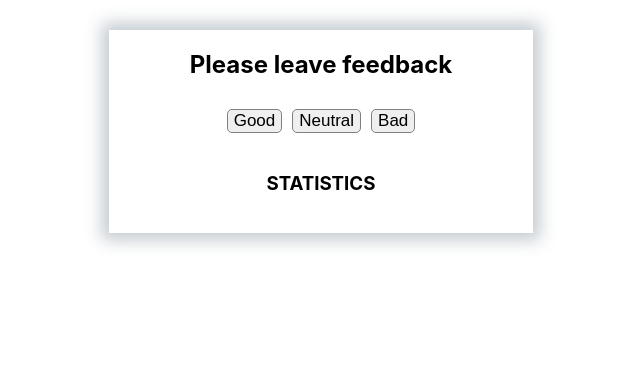
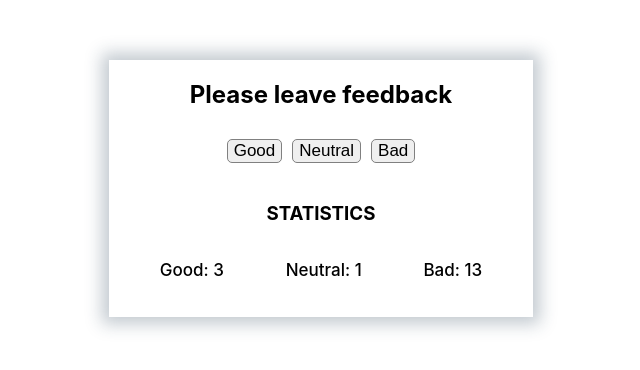
Before and after one commit to ololosh-tralevich/goit-react-hw-02-feedback, a React (Create React App) app: page / in a window 1280 px wide. Shown: the top 370 px of the page, without its empty margins (319-959 px from the left). Built offline with nearby package versions, Linux system fonts and the light colour scheme.

Commit message:
porn with first task

```diff
--- a/src/components/feedback/feedback.jsx
+++ b/src/components/feedback/feedback.jsx
@@ -1,25 +1,52 @@
+import { Component } from 'react';
+
 import styles from './feedback.module.css';
+// import PropTypes from "prop-types";
 
-const Feedback = () => {
+class Feedback extends Component {
+  state = {
+    good: 3,
+    neutral: 1,
+    bad: 13,
+  };
+
+  render() {
     return (
       <section className={styles.mainContainer}>
         <div className={styles.feedbackBlock}>
           <h2>Please leave feedback</h2>
-        <button className={styles.ratingButton}>Good</button>
+          <button
+            className={styles.ratingButton}
+            onClick={evt => (this.state.good += 1)}
+          >
+            Good
+          </button>
           <button className={styles.ratingButton}>Neutral</button>
           <button className={styles.ratingButton}>Bad</button>
         </div>
-      <div>
+        <div className={styles.statBlock}>
           <h3>STATISTICS</h3>
+          <div className={styles.ratingBlock}>
+            <p>Good: {this.state.good}</p>
+            <p>Neutral: {this.state.neutral}</p>
+            <p>Bad: {this.state.bad}</p>
+          </div>
         </div>
       </section>
     );
-};
+  }
+}
+// FriendList.defaultProps = {
+//   friends: [],
+// };
+
+// Feedback.PropTypes = {
+//   state: PropTypes.arrayOf(
+//    PropTypes.shape({
+//     good: PropTypes.number.isRequired,
+//     neutral: PropTypes.number.isRequired,
+//     bad: PropTypes.number.isRequired,}
+//   ))
+// }
 
 export default Feedback;
-
-// state = {
-//   good: 0,
-//   neutral: 0,
-//   bad: 0
-// }
--- a/src/components/feedback/feedback.module.css
+++ b/src/components/feedback/feedback.module.css
@@ -2,10 +2,11 @@
   display: flex;
   flex-direction: column;
   align-items: center;
+  text-align: center;
   height: min-content;
   width: 30vw;
   padding: 20px;
-  margin-bottom: 60px;
+  margin-top: 30px;
   box-shadow: 0px 0px 16px 7px rgba(34, 60, 80, 0.27);
 }
 
@@ -35,3 +36,17 @@ h2 {
 .ratingButton:last-child {
   margin: 0;
 }
+
+.statBlock {
+  width: 100%;
+}
+
+.ratingBlock {
+  display: flex;
+  justify-content: space-around;
+}
+
+p {
+  font-size: 17px;
+  font-weight: 500;
+}
```
Lines whose indentation alone changed are shown as unchanged.
